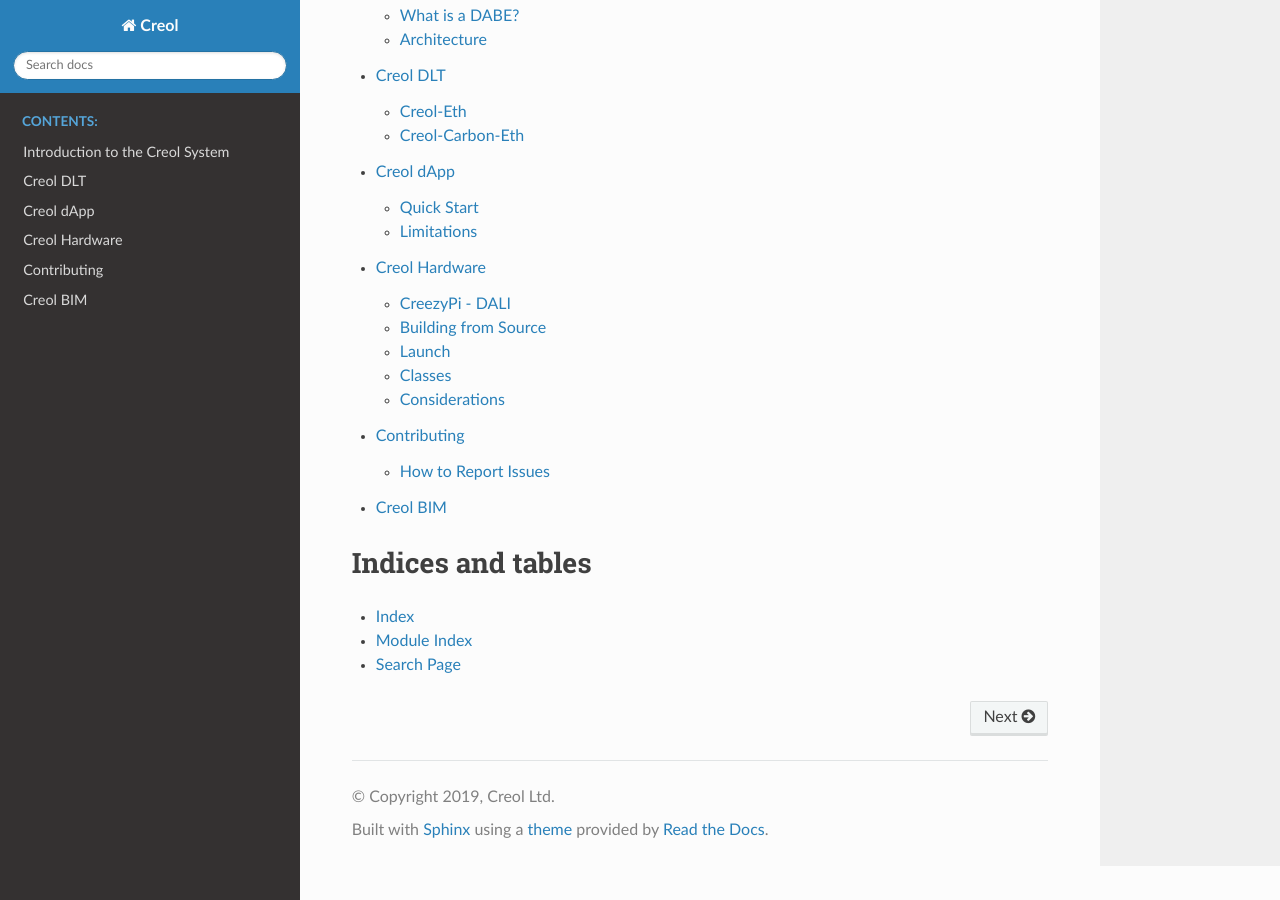
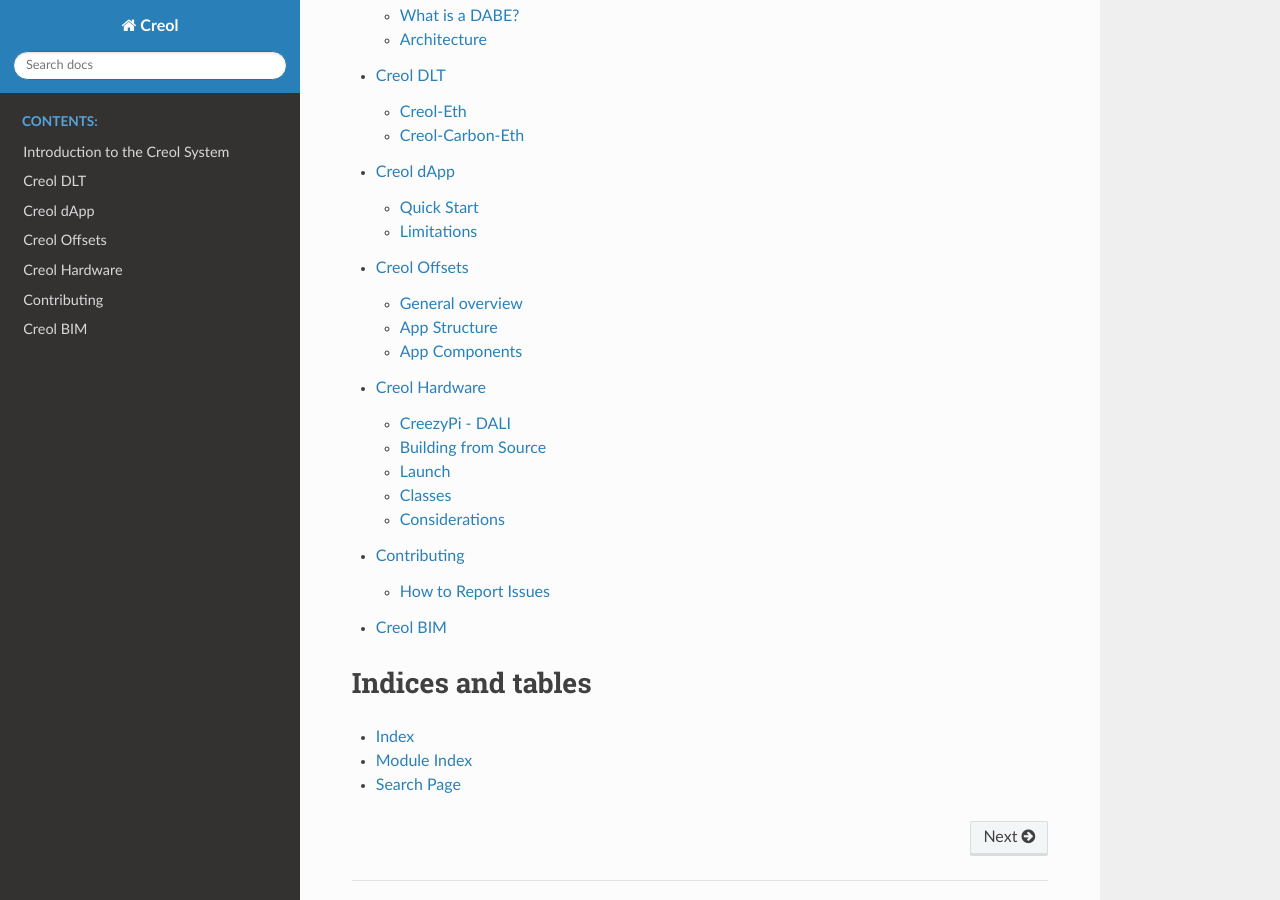
Before and after one commit to JUDOKICK/creol-documentation, a Sphinx documentation site: the page built from source/index.rst, in a window 1280 px wide and 900 px high, scrolled down 1159 px. Built offline with Sphinx 7.4.7 and the Read the Docs theme 2.0.0, drawn with Linux system fonts in a browser that asks for light colours.

Commit message:
Base structure

```diff
--- a/source/creol-offsets.rst
+++ b/source/creol-offsets.rst
@@ -1,11 +1,65 @@
+#############
+Creol Offsets
+#############
+
 General overview
---
+================
+
+
+
+
+
+
 
 App Structure
--
-*configs
-*components
-*containers
+=============
+
+^^^^
+
+
+App Components
+==============
+
+Configs
+-------
+
+Theme
+^^^^^
+
+Drizzle
+^^^^^^^
+
+Main
+^^^^
+
+Stripe
+^^^^^^
+
+Web3Modal
+^^^^^^^^^
+
+
+Components
+----------
+
+AppBar
+^^^^^^
+
+AppBarInverse
+^^^^^^^^^^^^^
+
+
+Containers
+----------
+
+AccountView
+^^^^^^^^^^^
+
+AccountGrid
+"""""""""""
+
+ListHeader
+""""""""""
 
 Containers
 -Different views
--- a/source/index.rst
+++ b/source/index.rst
@@ -48,6 +48,7 @@
    introduction-to-creol-system.rst
    creol-dlt.rst
    creol-dapp.rst
+   creol-offsets.rst
    creol-hardware.rst
    contributing.rst
    creol-bim.rst
```
